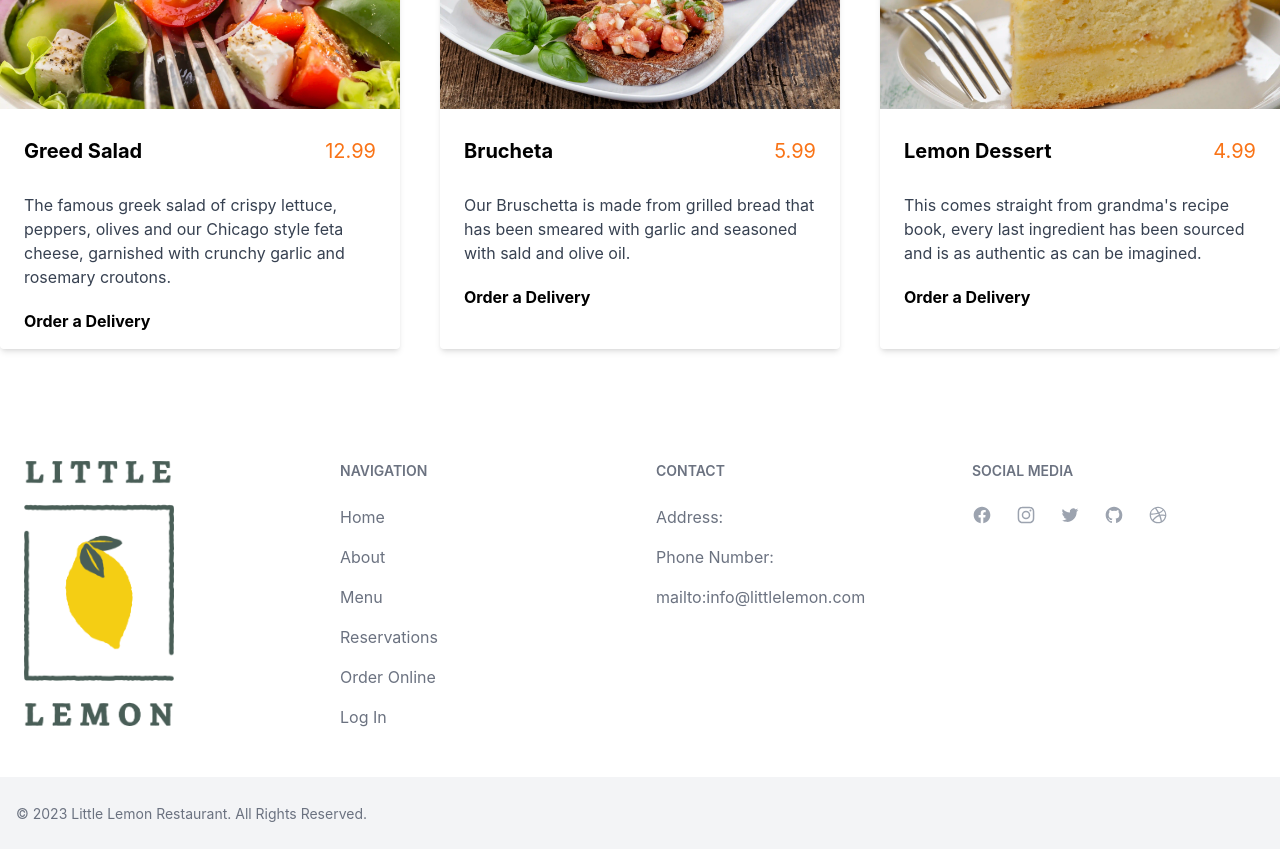
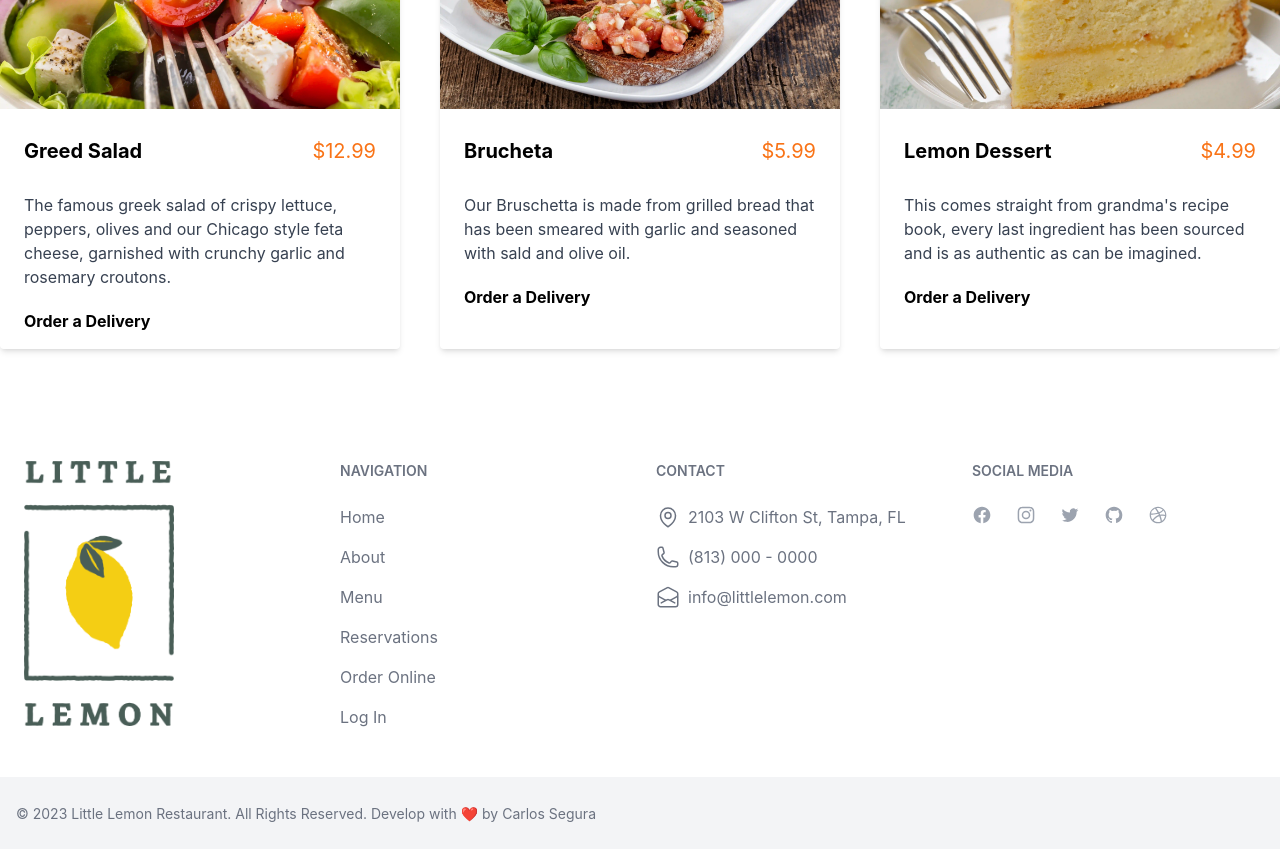
Before and after one commit to csegur4/little-lemon-app, a React (Create React App) app: page / in a window 1280 px wide. Shown: the part 880-1729 px from the top of the page. Built offline with nearby package versions, Linux system fonts and the light colour scheme.

Commit message:
icons updates

```diff
--- a/src/components/Card.js
+++ b/src/components/Card.js
@@ -6,7 +6,7 @@ export default function Card (props) {
                 <div className="px-6 py-4">
                     <div className="columns-2 mt-3 mb-5">
                         <p className="font-bold text-xl mb-2">{props.title}</p>
-                        <p className="text-xl mb-2 text-right text-orange-500 ">{props.price}</p>
+                        <p className="text-xl mb-2 text-right text-orange-500 ">${props.price}</p>
                     </div>
                     <p className="text-gray-700 text-base mb-5"> {props.desc}</p>
                     <div className="inline-block align-bottom">
--- a/src/components/Footer.js
+++ b/src/components/Footer.js
@@ -4,7 +4,7 @@ export default function Footer(){
     return(
             <footer className="bg-white dark:bg-gray-900">
             <div className="container mx-auto">
-                <div className="grid grid-cols-2 gap-8 px-6 py-8 md:grid-cols-4">
+                <div className="grid grid-cols-1 gap-8 px-6 py-8 md:grid-cols-4">
                     <div>
                     <a href="/">
                          <img src={Logo} alt="Little Lemon Restaurant Logo" width={150}/>
@@ -36,14 +36,30 @@ export default function Footer(){
                     <div>
                         <h2 className="mb-6 text-sm font-semibold text-gray-500 uppercase dark:text-gray-400">Contact</h2>
                         <ul className="text-gray-500 dark:text-gray-400">
-                            <li className="mb-4">
-                                <a href="/location" className="hover:underline">Address: </a>
+                            <li className="mb-4 flex">
+                                <a href="/location" className="hover:underline flex">
+                                    <svg xmlns="http://www.w3.org/2000/svg" fill="none" viewBox="0 0 24 24" strokeWidth={1.5} stroke="currentColor" className="w-6 h-6 mr-2">
+                                        <path strokeLinecap="round" strokeLinejoin="round" d="M15 10.5a3 3 0 11-6 0 3 3 0 016 0z" />
+                                        <path strokeLinecap="round" strokeLinejoin="round" d="M19.5 10.5c0 7.142-7.5 11.25-7.5 11.25S4.5 17.642 4.5 10.5a7.5 7.5 0 1115 0z" />
+                                    </svg>
+                                    <span>2103 W Clifton St, Tampa, FL</span>
+                                </a>
                             </li>
                             <li className="mb-4">
-                                <a href="tel:{00000000}" className="hover:underline">Phone Number: </a>
+                                <a href="tel:{00000000}" className="hover:underline flex">
+                                    <svg xmlns="http://www.w3.org/2000/svg" fill="none" viewBox="0 0 24 24" strokeWidth={1.5} stroke="currentColor" className="w-6 h-6 mr-2">
+                                        <path strokeLinecap="round" strokeLinejoin="round" d="M2.25 6.75c0 8.284 6.716 15 15 15h2.25a2.25 2.25 0 002.25-2.25v-1.372c0-.516-.351-.966-.852-1.091l-4.423-1.106c-.44-.11-.902.055-1.173.417l-.97 1.293c-.282.376-.769.542-1.21.38a12.035 12.035 0 01-7.143-7.143c-.162-.441.004-.928.38-1.21l1.293-.97c.363-.271.527-.734.417-1.173L6.963 3.102a1.125 1.125 0 00-1.091-.852H4.5A2.25 2.25 0 002.25 4.5v2.25z" />
+                                    </svg>
+                                 (813) 000 - 0000
+                                 </a>
                             </li>
                             <li className="mb-4">
-                                <a href="mailto:info@littlelemon.com" className="hover:underline">mailto:info@littlelemon.com</a>
+                                <a href="mailto:info@littlelemon.com" className="hover:underline flex">
+                                <svg xmlns="http://www.w3.org/2000/svg" fill="none" viewBox="0 0 24 24" strokeWidth={1.5} stroke="currentColor" className="w-6 h-6 mr-2">
+                                    <path strokeLinecap="round" strokeLinejoin="round" d="M21.75 9v.906a2.25 2.25 0 01-1.183 1.981l-6.478 3.488M2.25 9v.906a2.25 2.25 0 001.183 1.981l6.478 3.488m8.839 2.51l-4.66-2.51m0 0l-1.023-.55a2.25 2.25 0 00-2.134 0l-1.022.55m0 0l-4.661 2.51m16.5 1.615a2.25 2.25 0 01-2.25 2.25h-15a2.25 2.25 0 01-2.25-2.25V8.844a2.25 2.25 0 011.183-1.98l7.5-4.04a2.25 2.25 0 012.134 0l7.5 4.04a2.25 2.25 0 011.183 1.98V19.5z" />
+                                </svg>
+                                    info@littlelemon.com
+                                </a>
                             </li>
                         </ul>
                     </div>
@@ -76,7 +92,7 @@ export default function Footer(){
                 </div>
                 <div className="px-4 py-6 bg-gray-100 dark:bg-gray-700 md:flex md:items-center md:justify-between">
                     <div className='container mx-auto'>
-                    <span className="text-sm text-gray-500 dark:text-gray-300 sm:text-center">© 2023 <a href="https://little-lemon-dev.vercel.app/">Little Lemon Restaurant</a>. All Rights Reserved.
+                    <span className="text-sm text-gray-500 dark:text-gray-300 sm:text-center">© {new Date().getFullYear()} <a href="https://little-lemon-dev.vercel.app/">Little Lemon Restaurant</a>. All Rights Reserved. Develop with ❤️ by <a href="https://www.segurascode.com/">Carlos Segura</a>
                     </span>
                     </div>
                 </div>
--- a/src/components/Header.js
+++ b/src/components/Header.js
@@ -5,7 +5,7 @@ export default function Header(){
         <header className="main-header bg-[#495e57]">
             <div className="container mx-auto justify-content">
                 <div className="grid grid-cols-1 gap-2 md:grid-cols-2 ">
-                    <div className='py-28 pr-28'>
+                    <div className='md:py-28 md:pr-28 p-10 md:p-0'>
                         <h1 className="text-4xl font-bold mt-0 mb-5 text-[#f4c314]"> Little Lemon Restaurant</h1>
                         <h2 className="text-2xl font-bold text-white">Chicago</h2>
                         <p className="text-white mt-5 mb-10"> We are a family owned Mediterranean restaurant, focused on
@@ -13,8 +13,8 @@ export default function Header(){
                         </p>
                         <a href="/reserve-table" className='transition ease-in-out delay-100 bg-[#f4c314] hover:bg-[#333333] hover:text-white text-black font-bold py-3 px-6 rounded-lg'>Reserve a Table</a>
                     </div>
-                    <div>
-                        <img className='absolute md:mt-10 ' src={DeliciusDish} alt="Delicius Dish in Little Lemon Restaurant" width={350}/>
+                    <div className='pb-5 md:pb-0'>
+                        <img className='mx-auto md:absolute md:mt-10' src={DeliciusDish} alt="Delicius Dish in Little Lemon Restaurant" width={350}/>
                     </div>
                 </div>
             </div>
--- a/src/components/Nav.js
+++ b/src/components/Nav.js
@@ -9,7 +9,7 @@ export default function Nav(){
                         <img src={Logo} alt="Little Lemon Restaurant Logo" width={200}/>
                     </a>
                 </div>
-                <div>
+                <div className='hidden md:block'>
                     <ul>
                         <li><a href="/" className="hover:text-gray-600">Home</a></li>
                         <li><a href="/about" className="hover:text-gray-600">About</a></li>
```
